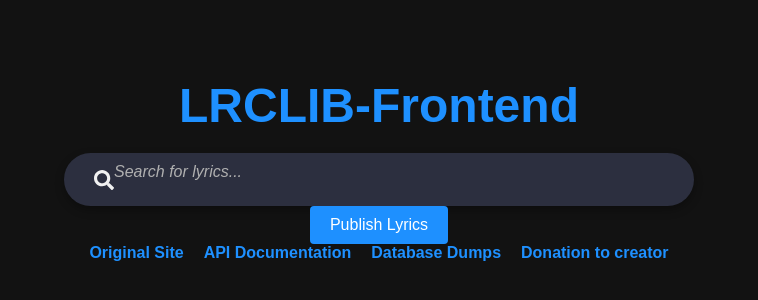
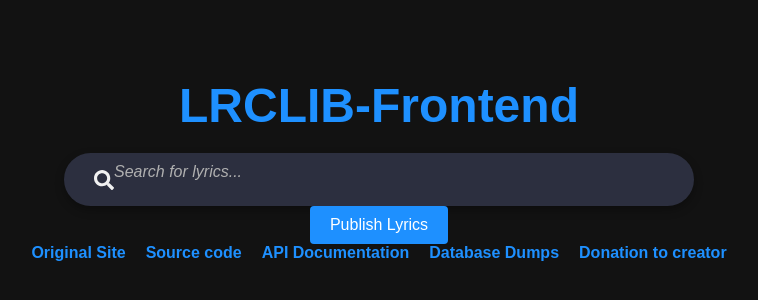
Before and after one commit to LaganYT/LRCLIB-Frontend, a Next.js app: page / in a window 1280 px wide. Shown: the part 236-536 px from the top of the page, without its empty margins (261-1019 px from the left). Built offline with nearby package versions, Linux system fonts and the light colour scheme.

Commit message:
source code

```diff
--- a/pages/index.js
+++ b/pages/index.js
@@ -32,6 +32,7 @@
       <button onClick={() => router.push('/publish')} className="button">Publish Lyrics</button>
       <div className="links">
         <a href="https://lrclib.net/">Original Site</a>
+        <a href="https://github.com/LaganYT/LRCLIB-Frontend">Source code</a>
         <a href="https://lrclib.net/docs">API Documentation</a>
         <a href="https://lrclib.net/db-dumps">Database Dumps</a>
         <a href="https://github.com/tranxuanthang/lrclib?tab=readme-ov-file#donation">Donation to creator</a>
```
